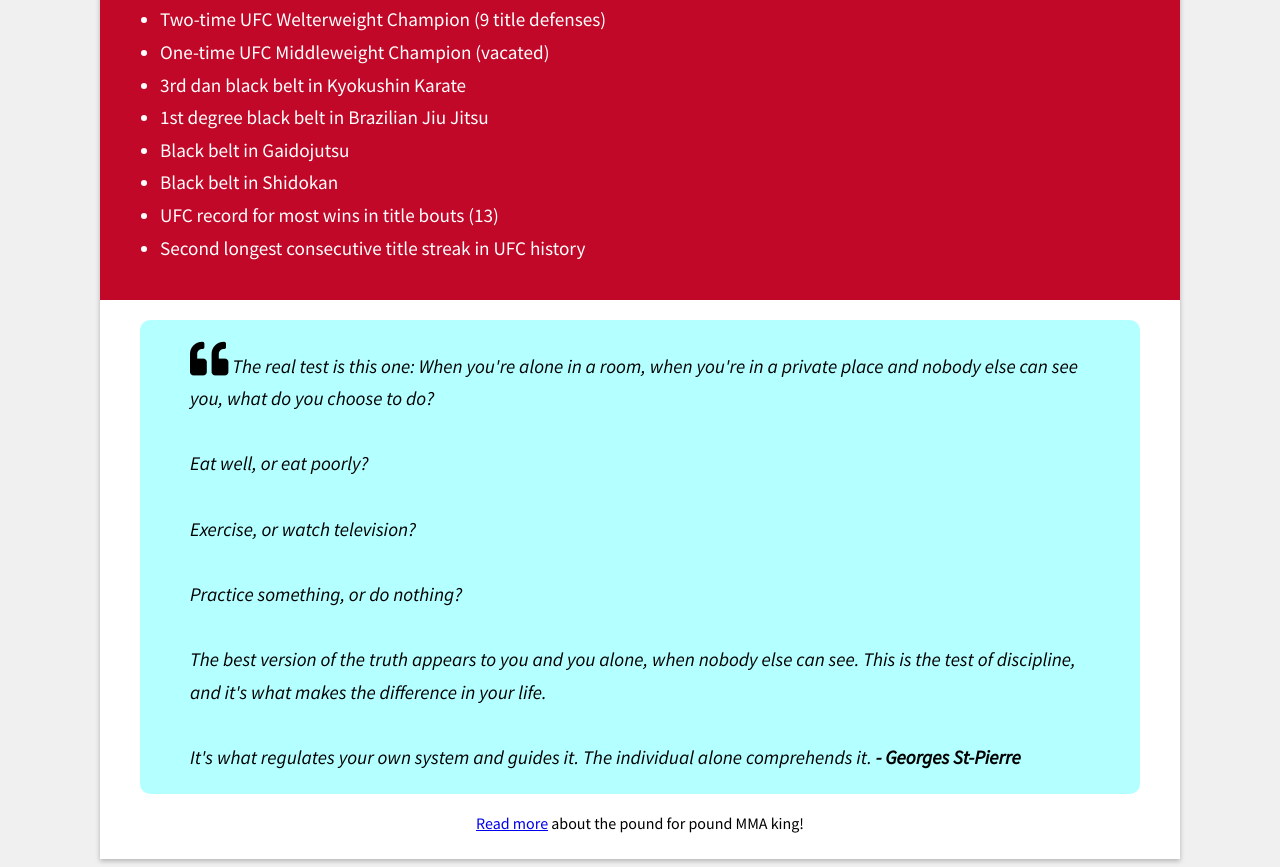
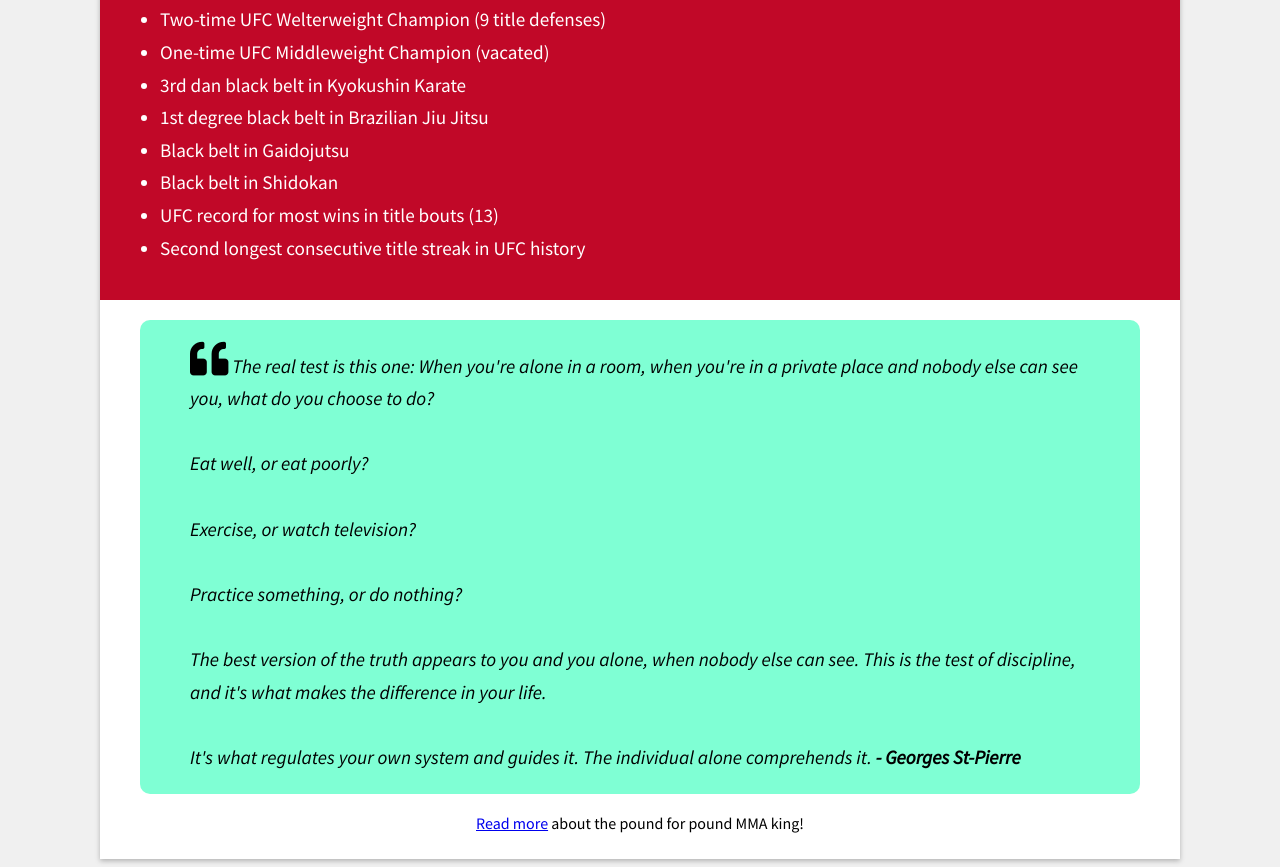
Before and after one commit to jpstanway/FCC-tribute-page, a plain HTML site: page index.html in a window 1280 px wide. Shown: the part 1032-1899 px from the top of the page. Drawn offline with Linux system fonts and the light colour scheme.

Commit message:
change color of blockquote

```diff
--- a/style.css
+++ b/style.css
@@ -45,7 +45,7 @@
   }
 
   blockquote {
-    background-color:	#b4ffff;
+    background-color:	#7fffd4;
     padding: 20px 50px 20px 50px;
     border-radius: 10px;
     font-size: 1.2em;
```
